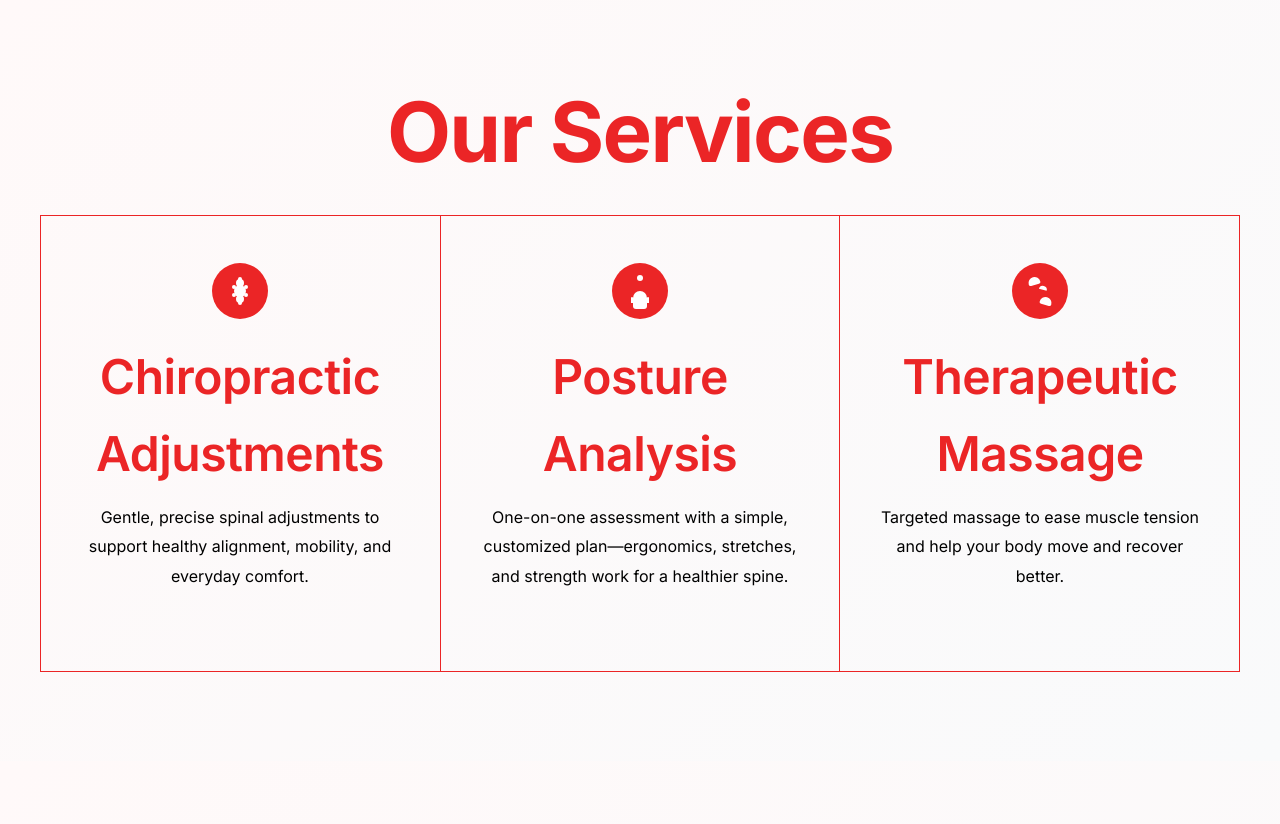
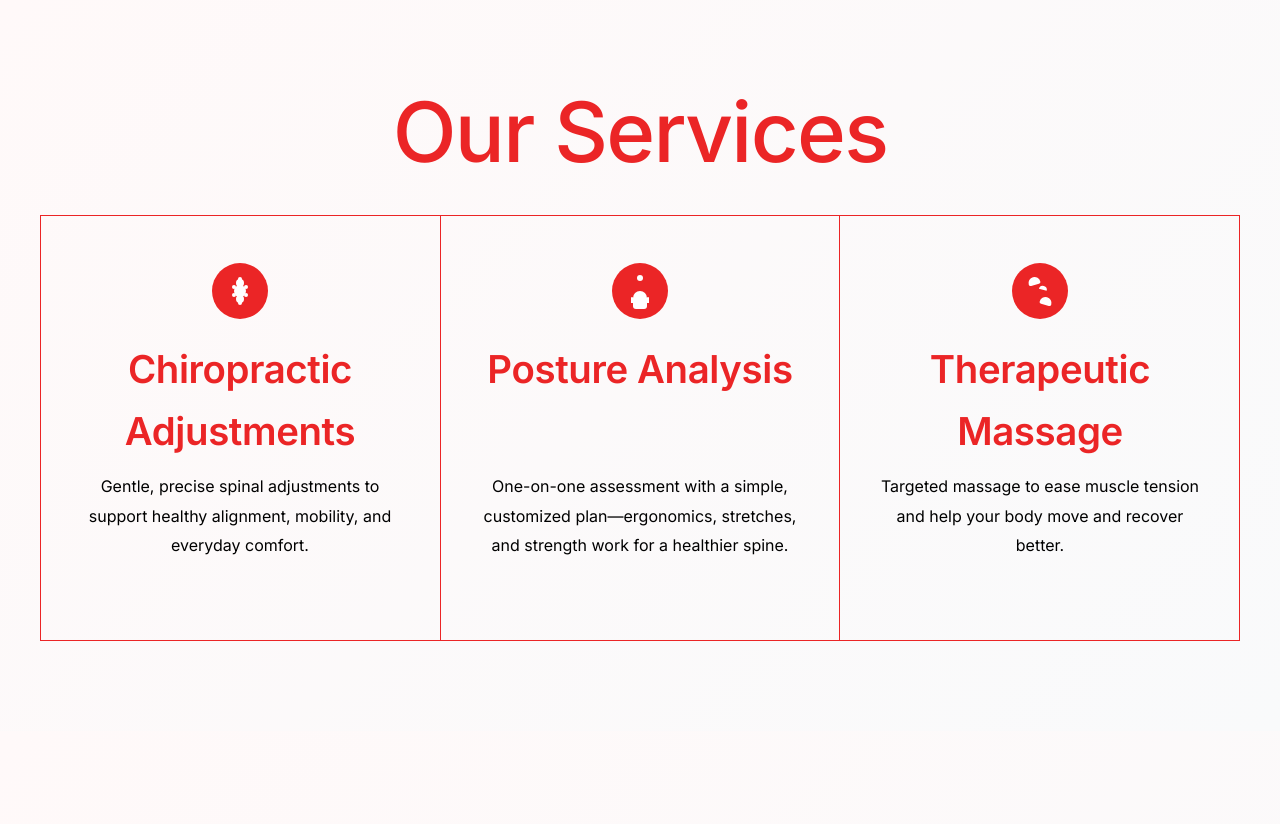
Before and after one commit to BJ-Alexander/bestfitchrio-website, a plain HTML site: page best-fit-code/index.html in a window 1280 px wide. Shown: the part 2024-2848 px from the top of the page. Drawn offline with Linux system fonts and the light colour scheme.

Commit message:
Update styles.css
Adjusted Font sizing

```diff
--- a/best-fit-code/styles.css
+++ b/best-fit-code/styles.css
@@ -365,7 +365,7 @@ section[id] { scroll-margin-top: var(--nav-height); }
 
 .our-services-title {
     color: #EB2526;
-    font-weight: 700;
+    font-weight: 500;
     letter-spacing: -0.02em;
     line-height: 1.05;
     font-size: clamp(40px,6.5vw,92px);
@@ -510,7 +510,7 @@ section[id] { scroll-margin-top: var(--nav-height); }
 .service-1-heading,
 .service-2-heading,
 .service-3-heading{
-    padding: 0 clamp(18px, 3vw, 40px);
+    padding: 0 clamp(10px, 2.5vw, 40px);
     display: flex;
     flex-direction: column;
     align-items: center;
@@ -523,7 +523,7 @@ section[id] { scroll-margin-top: var(--nav-height); }
     color: #EB2526;
     font-weight: 600;
     letter-spacing: -0.01em;
-    font-size: clamp(28px, 4.5vw, 48px);
+    font-size: clamp(10px, 3vw, 48px);
     margin: 6px 0 10px;
     text-align: center;
 }
```
